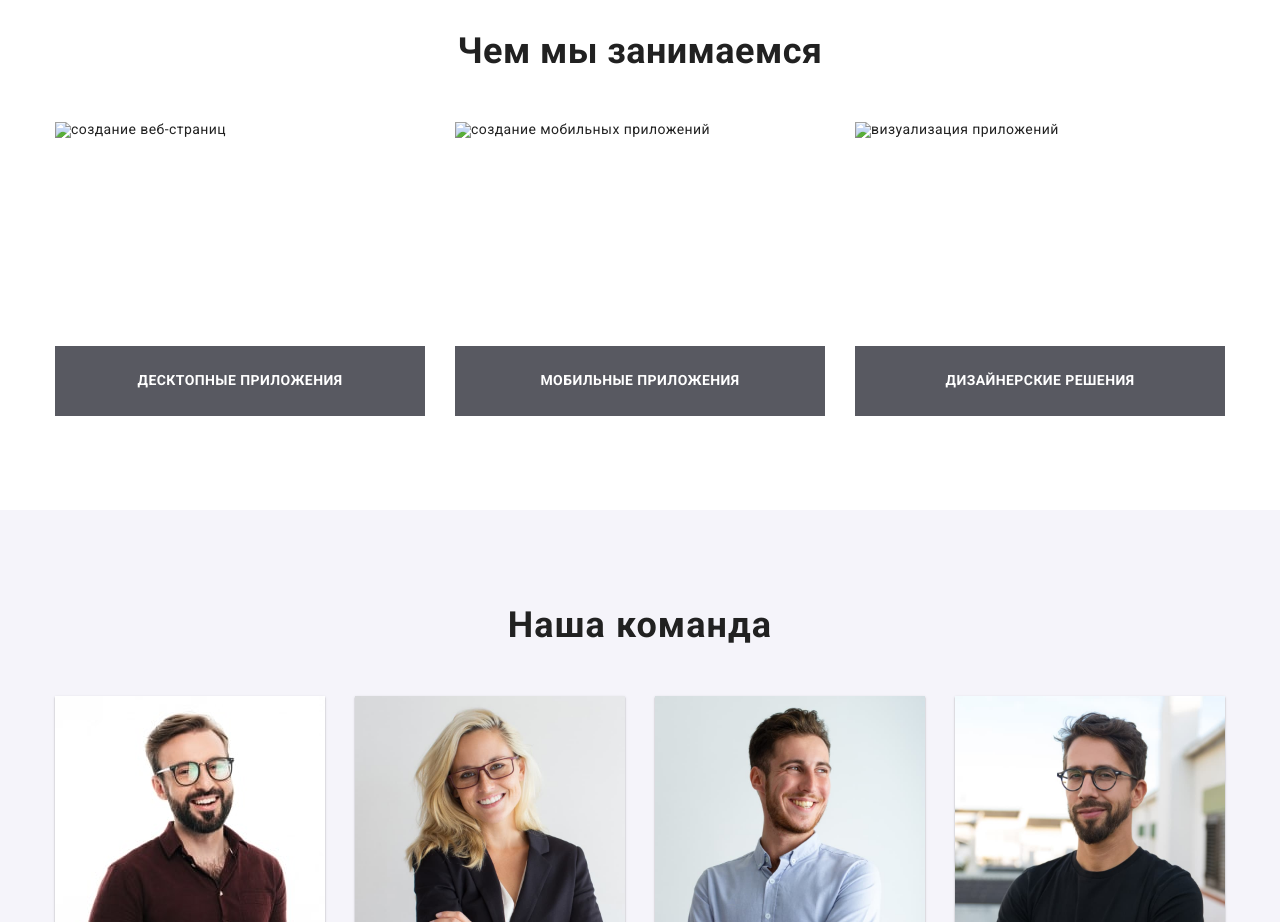
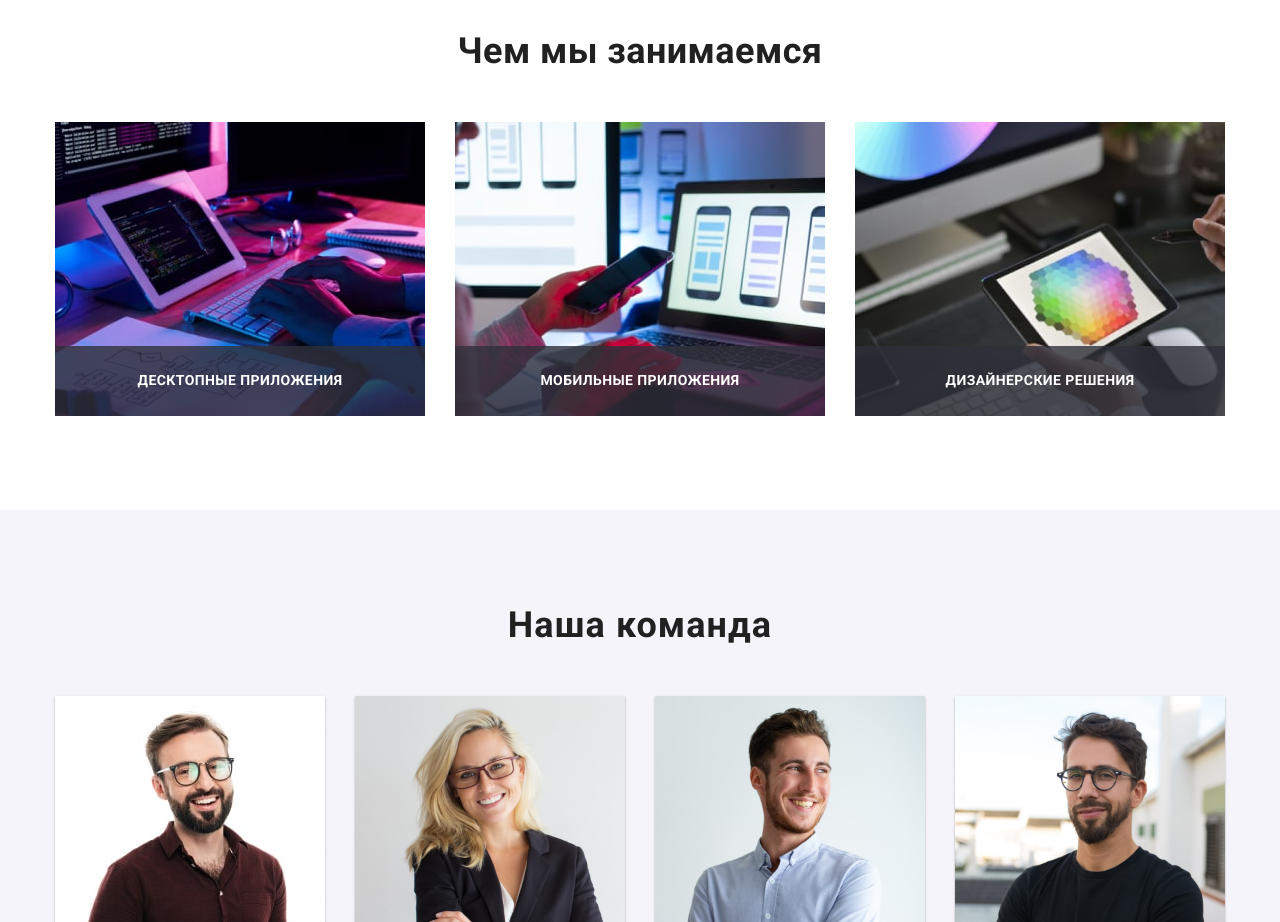
Before and after one commit to YuliiaTS/goit-markup-hw-08, a plain HTML site: page index.html in a window 1280 px wide. Shown: the part 1100-2022 px from the top of the page. Drawn offline with nearby package versions, Linux system fonts and the light colour scheme.

Commit message:
опечатки

```diff
--- a/index.html
+++ b/index.html
@@ -135,7 +135,7 @@
                     <li class="item works__item">
                         <div class="works__thumb">
                             <img
-                                srcset="./images/works/desktop-1x 1x, ./images/works/desktop-2x 2x"
+                                srcset="./images/works/desktop-1x.jpg 1x, ./images/works/desktop-2x.jpg 2x"
                                 src="./images/works/desktop-1x.jpg"
                                 alt="создание веб-страниц"
                                 width="370"
@@ -147,8 +147,8 @@
                     <li class="item works__item">
                         <div class="works__thumb">
                             <img
-                                srcset="./images/works/desktop-1x 1x, ./images/works/desktop-2x 2x"
-                                src="./images/works/desktop-1x.jpg"
+                                srcset="./images/works/mobile-1x.jpg 1x, ./images/works/mobile-2x.jpg 2x"
+                                src="./images/works/mobile-1x.jpg"
                                 alt="создание мобильных приложений"
                                 width="370"
                                 height="294"
@@ -159,7 +159,7 @@
                     <li class="item works__item">
                         <div class="works__thumb">
                             <img
-                                srcset="./images/works/designer-1x 1x, ./images/works/designer-2x 2x"
+                                srcset="./images/works/designer-1x.jpg 1x, ./images/works/designer-2x.jpg 2x"
                                 src="./images/works/designer-1x.jpg"
                                 alt="визуализация приложений"
                                 width="370"
--- a/sass/components/_hero.scss
+++ b/sass/components/_hero.scss
@@ -28,7 +28,7 @@
         rgba(47, 48, 58, 0.4),
         rgba(47, 48, 58, 0.4)
       ),
-      url(../../images/hero/hero-bg-tab-1x.jpg);
+      url(../images/hero/hero-bg-tab-1x.jpg);
       @media (min-device-pixel-ratio: 2),
     (min-resolution: 192dpi),
     (min-resolution: 2dppx) {
@@ -48,7 +48,7 @@
       rgba(47, 48, 58, 0.4),
       rgba(47, 48, 58, 0.4)
     ),
-    url(../../images/hero/hero-bg-desk-1x.jpg);
+    url(../images/hero/hero-bg-desk-1x.jpg);
     @media (min-device-pixel-ratio: 2),
     (min-resolution: 192dpi),
     (min-resolution: 2dppx) {
```
Also changed, not shown: images/team/igor-mob-1x-min.jpg (renamed from images/team/ihor-mob-1x-min.jpg), images/team/igor-mob-2x-min.jpg (renamed from images/team/ihor-mob-2x-min.jpg), images/team/igor-tab-1x-min.jpg (renamed from images/team/ihor-tab-1x-min.jpg).
